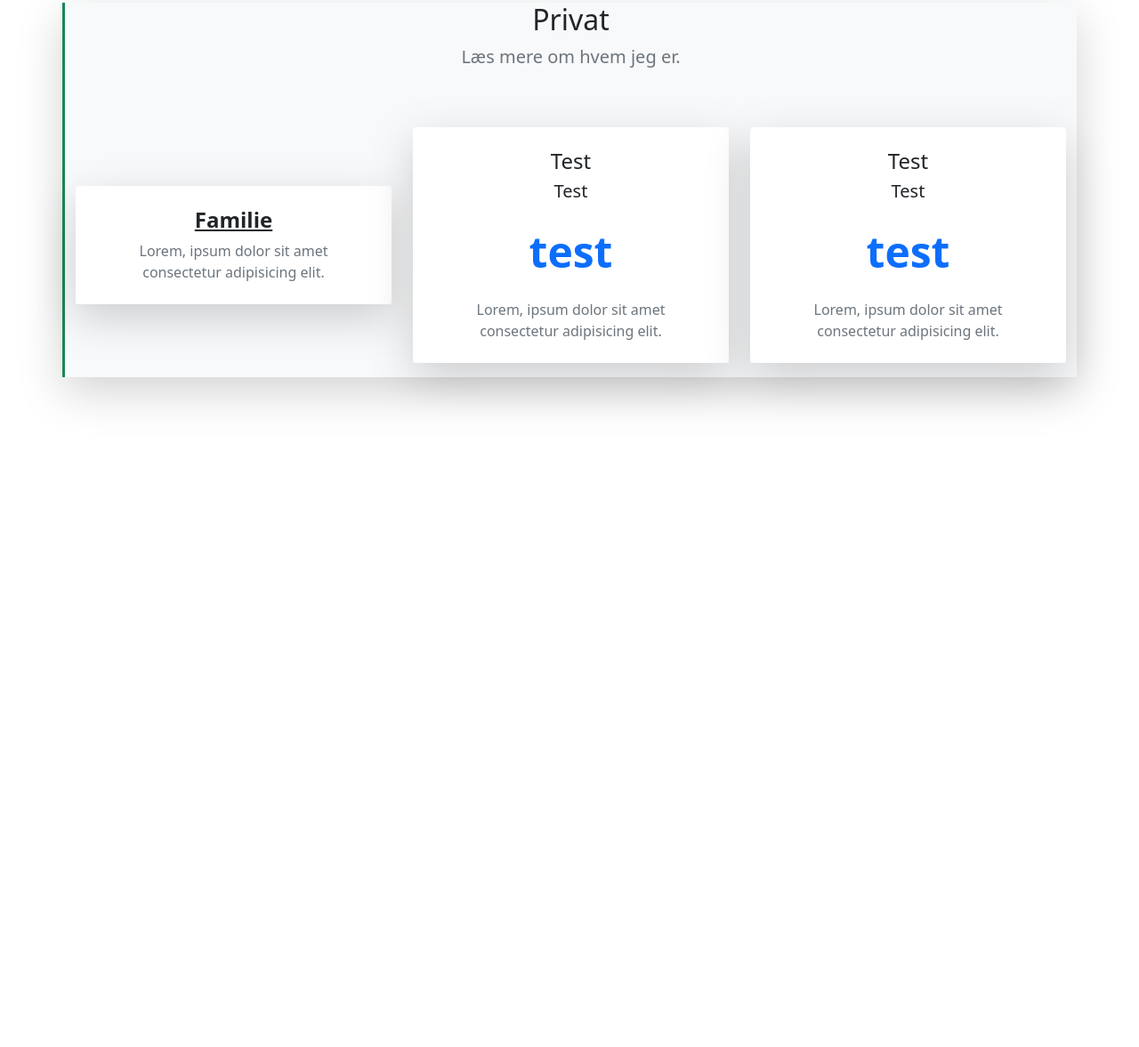
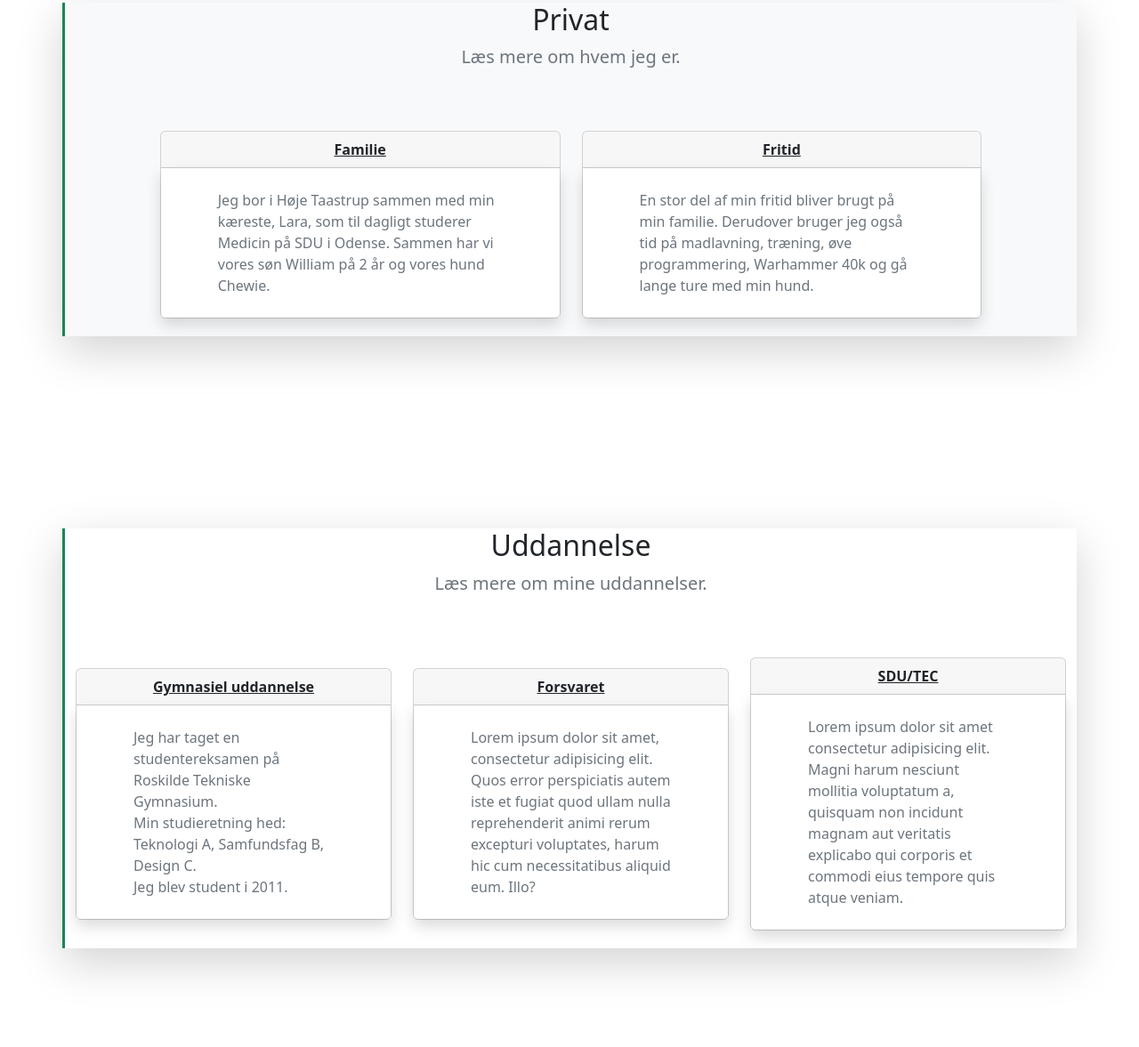
Before and after one commit to Olando91/Olando91.github.io, a plain HTML site: page Index.html in a window 1280 px wide. Shown: the part 592-1769 px from the top of the page at 89% size. Before the commit the page ends 1124 px from the top, so only its background shows below. Drawn offline with nearby package versions, Linux system fonts and the light colour scheme.

Commit message:
Jeg har lavet opsætningen på alle Cards og færdig gjort de to cards under Privat

```diff
--- a/Index.html
+++ b/Index.html
@@ -72,31 +72,83 @@
         <p class="lead text-muted">Læs mere om hvem jeg er.</p>
       </div>
       <div class="row my-5 py-3 align-items-center justify-content-center">
-        <div class="col-8 col-md-4">
-          <div class="card border-0">
-            <div class="card-body text-center py-4 shadow-lg">
-              <h4 class="card-title fw-bold text-decoration-underline">Familie</h4>
-              <p class="card-text mx-5 text-muted">Lorem, ipsum dolor sit amet consectetur adipisicing elit.</p>
+        <div class="col-8 col-md-5 my-1">
+          <div class="card border-1">
+            <div class="card-header text-center fw-bold text-decoration-underline">Familie</div>
+            <div class="card-body py-4 shadow">
+              <p class="card-text mx-5 text-muted">Jeg bor i Høje Taastrup sammen med min kæreste, Lara, som til dagligt studerer Medicin på SDU i Odense. Sammen har vi vores søn William på 2 år og vores hund Chewie.</p>
             </div>
           </div>
         </div>
-        <div class="col-8 col-md-4">
-          <div class="card border-0">
-            <div class="card-body text-center py-4 shadow-lg">
-              <h4 class="card-title">Test</h4>
-              <p class="lead card-subtitle">Test</p>
-              <p class="display-5 my-4 text-primary fw-bold">test</p>
-              <p class="card-text mx-5 text-muted">Lorem, ipsum dolor sit amet consectetur adipisicing elit.</p>
+        <div class="col-8 col-md-5 my-1">
+          <div class="card border-1">
+            <div class="card-header text-center fw-bold text-decoration-underline">Fritid</div>
+            <div class="card-body py-4 shadow">
+              <p class="card-text mx-5 text-muted">En stor del af min fritid bliver brugt på min familie. Derudover bruger jeg også tid på madlavning, træning, øve programmering, Warhammer 40k og gå lange ture med min hund.</p>
             </div>
           </div>
         </div>
-        <div class="col-8 col-md-4">
-          <div class="card border-0">
-            <div class="card-body text-center py-4 shadow-lg">
-              <h4 class="card-title">Test</h4>
-              <p class="lead card-subtitle">Test</p>
-              <p class="display-5 my-4 text-primary fw-bold">test</p>
-              <p class="card-text mx-5 text-muted d-none d-lg-block">Lorem, ipsum dolor sit amet consectetur adipisicing elit.</p>
+      </div>
+    </div>
+  </section>
+
+  <!-- UDDANNELSE -->
+  <section id="uddannelse" class="mt-5">
+    <div class="container-lg shadow-lg border-start border-3 border-success">
+      <div class="text-center">
+        <h2>Uddannelse</h2>
+        <p class="lead text-muted">Læs mere om mine uddannelser.</p>
+      </div>
+      <div class="row my-5 py-3 align-items-center justify-content-center">
+        <div class="col-8 col-md-4 my-1">
+          <div class="card border-1">
+            <div class="card-header text-center fw-bold text-decoration-underline">Gymnasiel uddannelse</div>
+            <div class="card-body py-4 shadow">
+              <p class="card-text mx-5 text-muted">Jeg har taget en studentereksamen på Roskilde Tekniske Gymnasium. <br> Min studieretning hed: <br> Teknologi A, Samfundsfag B, Design C. <br> Jeg blev student i 2011.</p>
+            </div>
+          </div>
+        </div>
+        <div class="col-8 col-md-4 my-1">
+          <div class="card border-1">
+            <div class="card-header text-center fw-bold text-decoration-underline">Forsvaret</div>
+            <div class="card-body py-4 shadow">
+              <p class="card-text mx-5 text-muted">Lorem ipsum dolor sit amet, consectetur adipisicing elit. Quos error perspiciatis autem iste et fugiat quod ullam nulla reprehenderit animi rerum excepturi voluptates, harum hic cum necessitatibus aliquid eum. Illo?</p>
+            </div>
+          </div>
+        </div>
+        <div class="col-8 col-md-4 my-1">
+          <div class="card border-1">
+            <div class="card-header text-center fw-bold text-decoration-underline">SDU/TEC</div>
+            <div class="card-body py-4 shadow">
+              <p class="card-text mx-5 text-muted">Lorem ipsum dolor sit amet consectetur adipisicing elit. Magni harum nesciunt mollitia voluptatum a, quisquam non incidunt magnam aut veritatis explicabo qui corporis et commodi eius tempore quis atque veniam.</p>
+            </div>
+          </div>
+        </div>
+      </div>
+    </div>
+  </section>
+
+  <!-- Arbejde -->
+  <section id="arbejde" class="mt-5">
+    <div class="container-lg bg-light shadow-lg border-start border-3 border-success">
+      <div class="text-center">
+        <h2>Arbejde</h2>
+        <p class="lead text-muted">Læs mere om mit arbejdsliv.</p>
+      </div>
+      <div class="row my-5 py-3 align-items-center justify-content-center">
+        <div class="col-8 col-md-5 my-1">
+          <div class="card border-1">
+            <div class="card-header text-center fw-bold text-decoration-underline">Forsvaret - Bornholm</div>
+            <div class="card-body py-4 shadow">
+              <p class="card-text mx-5 text-muted">Lorem ipsum dolor sit amet consectetur, adipisicing elit. Sunt dolores quidem eligendi unde natus asperiores, provident excepturi eius tempora aspernatur suscipit sit ab impedit aliquid delectus adipisci cumque mollitia velit.</p>
+            </div>
+          </div>
+        </div>
+        <div class="col-8 col-md-5 my1">
+          <div class="card border-1">
+            <div class="card-header text-center fw-bold text-decoration-underline">Forsvaret - Fredericia</div>
+            <div class="card-body py-4 shadow">
+              <p class="card-text mx-5 text-muted">Lorem ipsum dolor sit amet consectetur adipisicing elit. Aliquid ad qui, ut voluptatibus, tempore praesentium officiis incidunt quasi, voluptate sequi velit voluptates illo impedit! Ducimus rem veniam maiores perferendis dolore.</p>
             </div>
           </div>
         </div>
```
